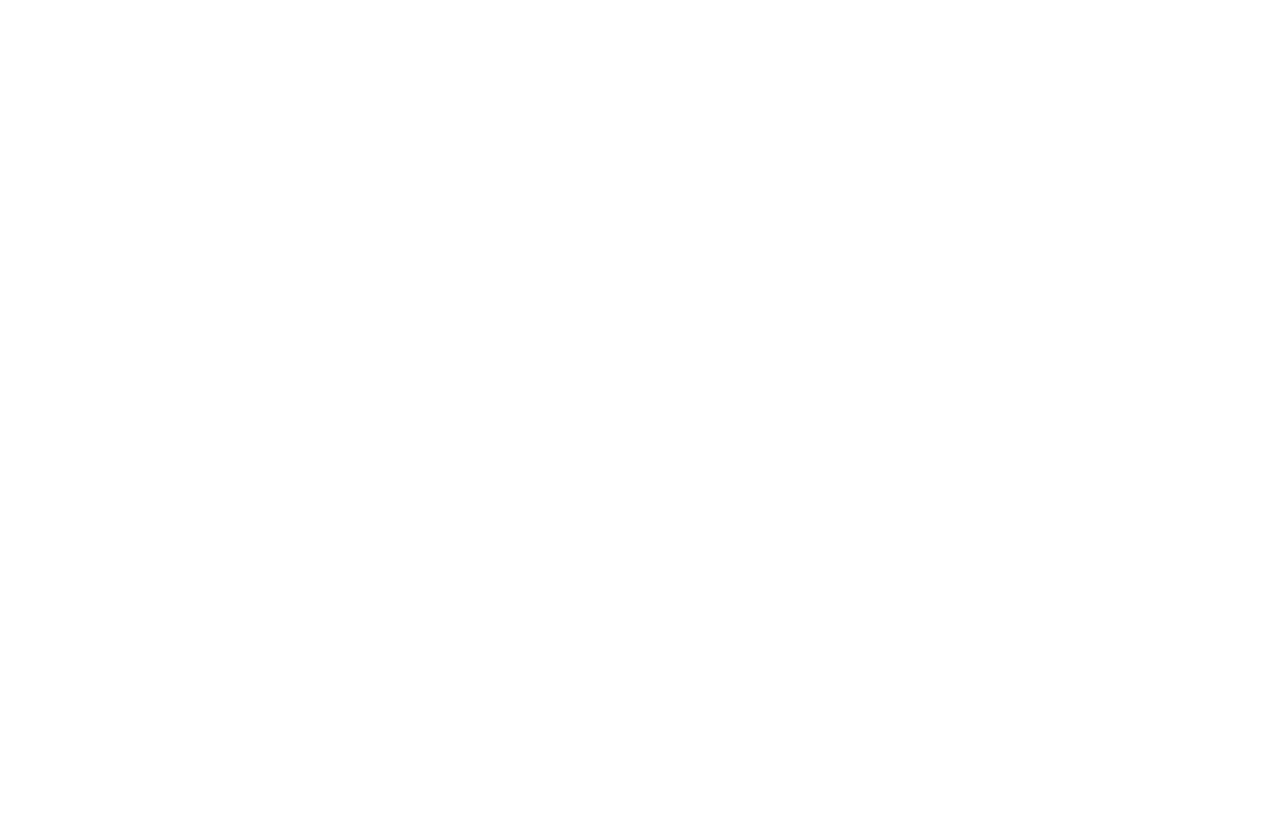
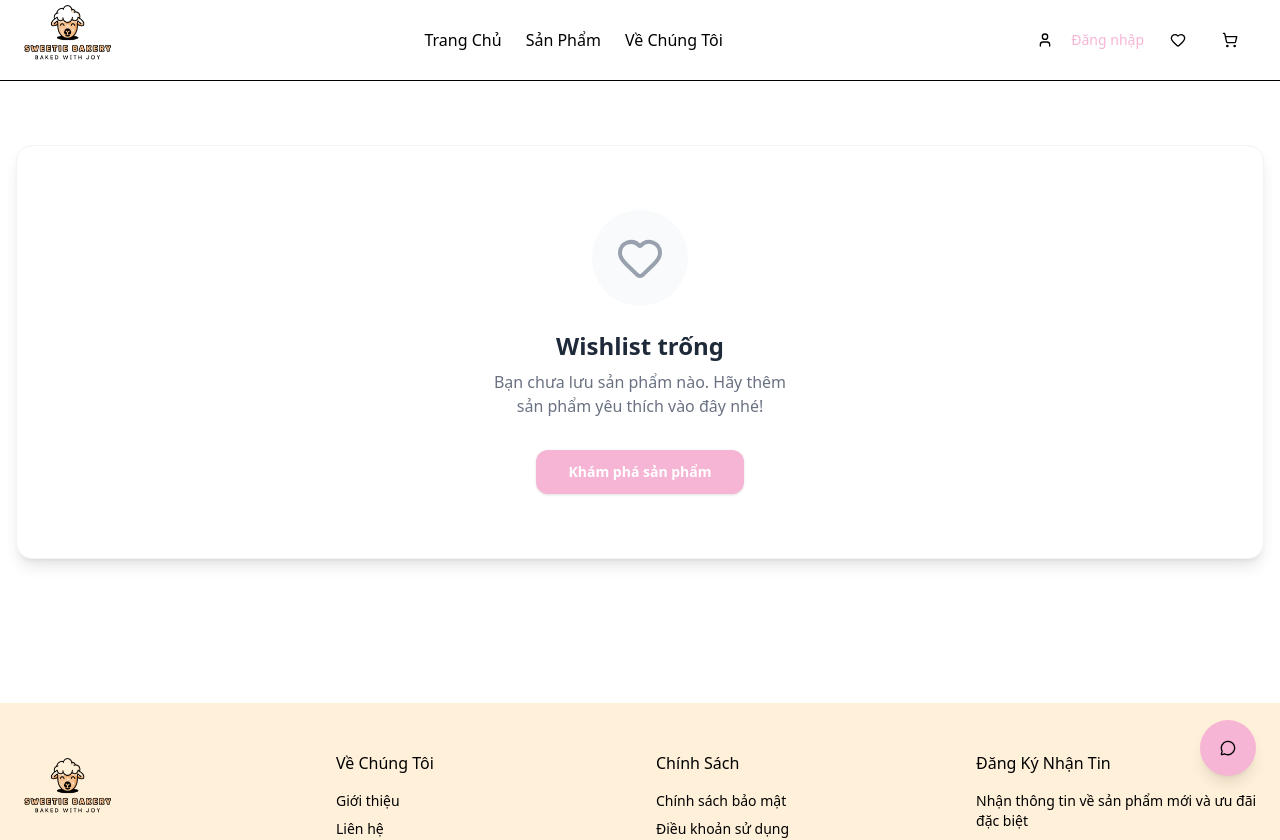
Before and after one commit to linhkhoi1309/SweetieBakery, a React (Vite) app in the folder src/client/: page /wishlist in a window 1280 px wide. Before the commit this address had no page. Shown: the top 840 px of the page. Before the commit the page ends 800 px from the top, so only its background shows below. Built offline with nearby package versions, Linux system fonts and the light colour scheme.

Commit message:
feat: Done Wishlist Page

```diff
--- a/src/client/src/App.jsx
+++ b/src/client/src/App.jsx
@@ -16,6 +16,7 @@
 import ProductPage from "./pages/user/ProductPage";
 import ProductDetailPage from "./pages/user/ProductDetailPage";
 import AboutPage from "./pages/user/AboutPage";
+import WishlistPage from "./pages/user/WishlistPage";
 
 function App() {
   return (
@@ -28,7 +29,8 @@
           <Route path="/" element={<HomePage />} />
           <Route path="/products" element={<ProductPage />} />
           <Route path="/products/:id" element={<ProductDetailPage />} />
-           <Route path="/about" element={<AboutPage />} />
+          <Route path="/about" element={<AboutPage />} />
+          <Route path="/wishlist" element={<WishlistPage />} />
         </Route>
 
 
--- /dev/null
+++ b/src/client/src/pages/user/WishlistPage.jsx
@@ -0,0 +1,57 @@
+import { Heart } from "lucide-react";
+import { Link } from "react-router-dom";
+
+import { useWishlist } from "../../context/WishlistContext";
+import ProductCard from "../../components/features/products/ProductCard";
+
+const WishlistPage = () => {
+  const { totalWishlistItems, wishlist } = useWishlist();
+
+  if (totalWishlistItems === 0) {
+    return (
+      <div className="container mx-auto px-4 py-16">
+        <div className="w-full mx-auto bg-white rounded-2xl border border-gray-100 shadow-lg">
+          <div className="flex flex-col items-center justify-center py-16 px-4 text-center">
+            <div className="bg-gray-50 p-6 rounded-full mb-6">
+              <Heart className="h-12 w-12 text-gray-400" />
+            </div>
+
+            <h2 className="text-2xl font-bold mb-2 text-gray-800">
+              Wishlist trống
+            </h2>
+            <p className="text-gray-500 mb-8 max-w-xs mx-auto">
+              Bạn chưa lưu sản phẩm nào. Hãy thêm sản phẩm yêu thích vào đây
+              nhé!
+            </p>
+
+            <Link
+              to="/products"
+              className="inline-flex h-11 items-center justify-center rounded-xl bg-[#F7B5D5] px-8 text-sm font-semibold text-white shadow transition-colors hover:bg-[#F7B5D5]/90 focus-visible:outline-none focus-visible:ring-2 focus-visible:ring-[#F7B5D5]"
+            >
+              Khám phá sản phẩm
+            </Link>
+          </div>
+        </div>
+      </div>
+    );
+  }
+
+  return (
+    <div className="container mx-auto px-4 py-8">
+      <div className="mb-8">
+        <h1 className="text-4xl mb-2">Wishlist</h1>
+        <p className="text-muted-foreground">
+          Bạn có {totalWishlistItems} sản phẩm trong wishlist
+        </p>
+      </div>
+
+      <div className="grid grid-cols-1 sm:grid-cols-2 lg:grid-cols-4 gap-6">
+        {wishlist.map((product) => (
+          <ProductCard key={product.id} product={product} />
+        ))}
+      </div>
+    </div>
+  );
+};
+
+export default WishlistPage;
```
